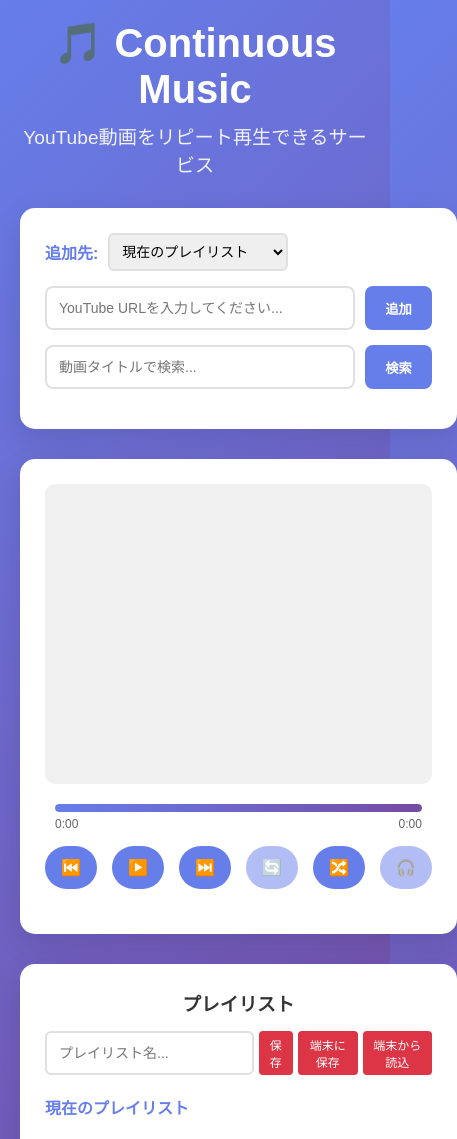
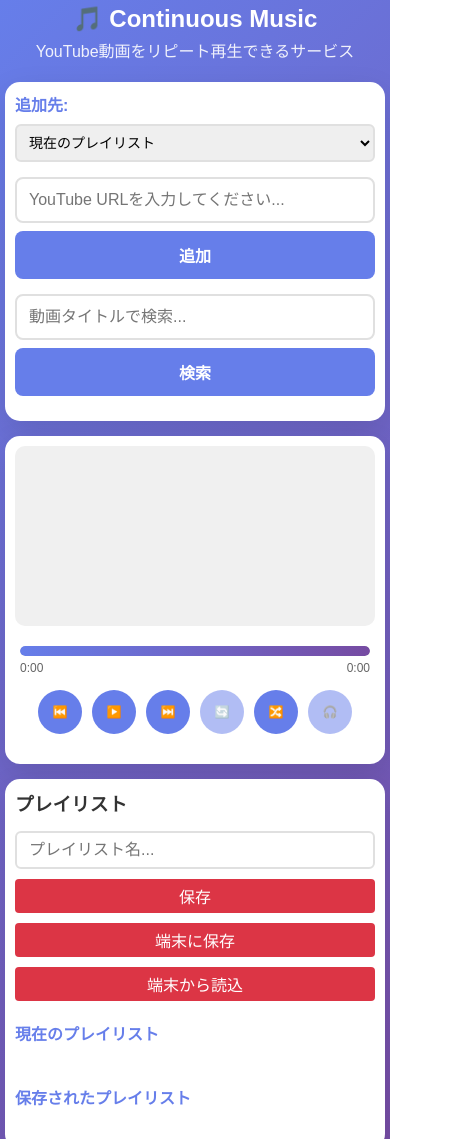
Before and after one commit to Seiryu1996/continuous-music, a website: page public/index.html in a window 390 px wide. Shown: the top 1139 px of the page, 457 px wide, since content can reach past the window. Drawn offline with nearby package versions, Linux system fonts and the light colour scheme; no server answers.

Commit message:
Fix Design

```diff
--- a/public/style.css
+++ b/public/style.css
@@ -9,6 +9,24 @@
     background: linear-gradient(135deg, #667eea 0%, #764ba2 100%);
     min-height: 100vh;
     color: #333;
+    /* タッチデバイス用の最適化 */
+    -webkit-touch-callout: none;
+    -webkit-user-select: none;
+    -khtml-user-select: none;
+    -moz-user-select: none;
+    -ms-user-select: none;
+    user-select: none;
+    /* スクロールの改善 */
+    -webkit-overflow-scrolling: touch;
+}
+
+/* テキスト入力フィールドは選択可能にする */
+input, textarea {
+    -webkit-user-select: text;
+    -khtml-user-select: text;
+    -moz-user-select: text;
+    -ms-user-select: text;
+    user-select: text;
 }
 
 .container {
@@ -208,11 +226,21 @@
     cursor: pointer;
     font-size: 16px;
     transition: all 0.3s ease;
+    min-height: 44px; /* タッチターゲットサイズ */
+    min-width: 44px;
+    display: flex;
+    align-items: center;
+    justify-content: center;
 }
 
 .controls button:hover {
     background: #5a6fd8;
     transform: scale(1.05);
+}
+
+.controls button:active {
+    transform: scale(0.95);
+    background: #4a5bc8;
 }
 
 .repeat-off {
@@ -533,32 +561,182 @@
     cursor: not-allowed;
 }
 
+/* タブレット向け */
+@media (max-width: 1024px) {
+    .container {
+        padding: 15px;
+    }
+
+    .header h1 {
+        font-size: 2.2em;
+    }
+
+    .main-content {
+        gap: 20px;
+    }
+}
+
+/* スマホ向け */
 @media (max-width: 768px) {
+    .container {
+        padding: 10px;
+    }
+
+    .header {
+        margin-bottom: 20px;
+    }
+
+    .header h1 {
+        font-size: 1.8em;
+        margin-bottom: 5px;
+    }
+
+    .header p {
+        font-size: 1em;
+    }
+
     .main-content {
         grid-template-columns: 1fr;
+        gap: 15px;
     }
 
+    .search-section, .player-section {
+        padding: 15px;
+    }
+
+    .playlist-section {
+        padding: 15px;
+    }
+
+    /* 検索セクション */
+    .playlist-selector {
+        flex-direction: column;
+        align-items: stretch;
+        gap: 8px;
+    }
+
+    .playlist-selector select,
+    .playlist-selector input {
+        width: 100%;
+    }
+
+    .search-box {
+        flex-direction: column;
+        gap: 8px;
+    }
+
+    .search-box input,
+    .search-box button {
+        width: 100%;
+        font-size: 16px; /* iOS zoom防止 */
+    }
+
+    /* プレイヤーセクション */
+    .video-container {
+        height: 200px;
+    }
+
+    .controls {
+        gap: 10px;
+        flex-wrap: wrap;
+        justify-content: center;
+    }
+
+    .controls button {
+        padding: 10px 14px;
+        font-size: 14px;
+    }
+
+    .progress-container {
+        padding: 0 5px;
+    }
+
+    .progress-bar {
+        height: 10px;
+    }
+
+    /* プレイリストセクション */
     .playlist-header {
         flex-direction: column;
         gap: 15px;
+        align-items: stretch;
     }
 
     .playlist-actions {
+        flex-direction: column;
+        gap: 10px;
         width: 100%;
-        justify-content: center;
     }
 
-    .playlist-actions input {
-        flex: 1;
+    .playlist-actions input,
+    .playlist-actions button {
+        width: 100%;
+        font-size: 16px; /* iOS zoom防止 */
+    }
+
+    .playlist-title {
+        flex-direction: column;
+        align-items: stretch;
+        gap: 10px;
+    }
+
+    .playlist-title button {
+        width: 100%;
+    }
+
+    /* 動画リスト */
+    .video-item {
+        flex-direction: column;
+        align-items: stretch;
+        gap: 10px;
+        padding: 15px;
+    }
+
+    .video-thumbnail {
+        width: 100%;
+        height: auto;
+        max-width: 200px;
+        align-self: center;
+        margin-right: 0;
+    }
+
+    .video-info {
+        text-align: center;
+    }
+
+    .video-title {
+        font-size: 16px;
+        white-space: normal;
+        overflow: visible;
+        text-overflow: unset;
+    }
+
+    .video-actions {
+        justify-content: center;
+        gap: 8px;
+    }
+
+    .video-actions button {
+        padding: 8px 12px;
+        font-size: 14px;
+    }
+
+    /* 検索結果 */
+    .search-results-list {
+        max-height: 300px;
     }
 
     .search-result-item {
         flex-direction: column;
-        align-items: flex-start;
+        align-items: stretch;
         gap: 10px;
+        padding: 15px;
     }
 
     .result-thumbnail {
+        width: 100%;
+        height: auto;
+        max-width: 200px;
         align-self: center;
         margin-right: 0;
     }
@@ -568,8 +746,56 @@
         text-align: center;
     }
 
+    .result-title,
+    .result-channel {
+        white-space: normal;
+        overflow: visible;
+        text-overflow: unset;
+    }
+
     .add-video-btn {
         align-self: center;
         margin-left: 0;
+        width: 100%;
+        max-width: 200px;
+    }
+
+    /* プレイリストアイテム */
+    .playlist-item {
+        flex-direction: column;
+        align-items: stretch;
+        gap: 10px;
+    }
+
+    .playlist-actions {
+        justify-content: center;
     }
 }
+
+/* 小さなスマホ向け */
+@media (max-width: 480px) {
+    .container {
+        padding: 5px;
+    }
+
+    .search-section, .player-section, .playlist-section {
+        padding: 10px;
+    }
+
+    .header h1 {
+        font-size: 1.5em;
+    }
+
+    .video-container {
+        height: 180px;
+    }
+
+    .controls button {
+        padding: 8px 12px;
+        font-size: 12px;
+    }
+
+    #video-list, #saved-playlists {
+        max-height: 250px;
+    }
+}
```
